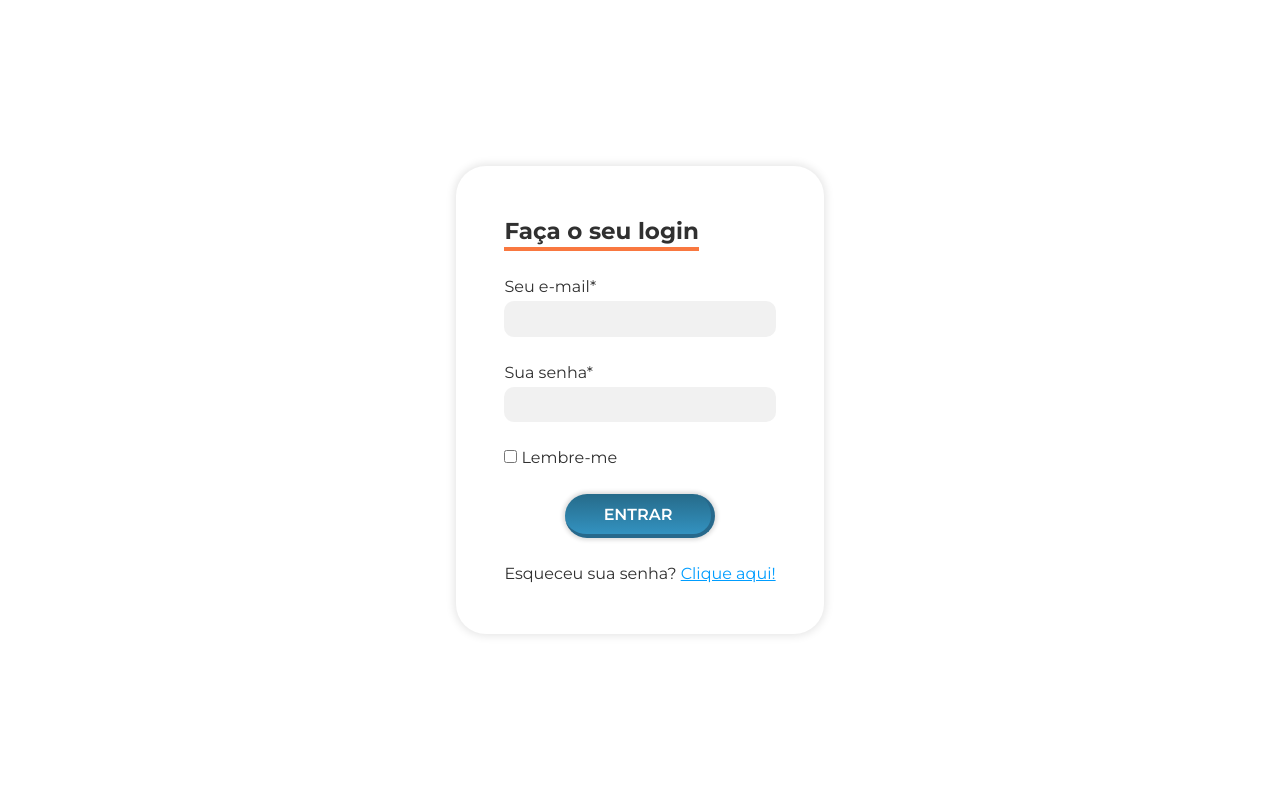
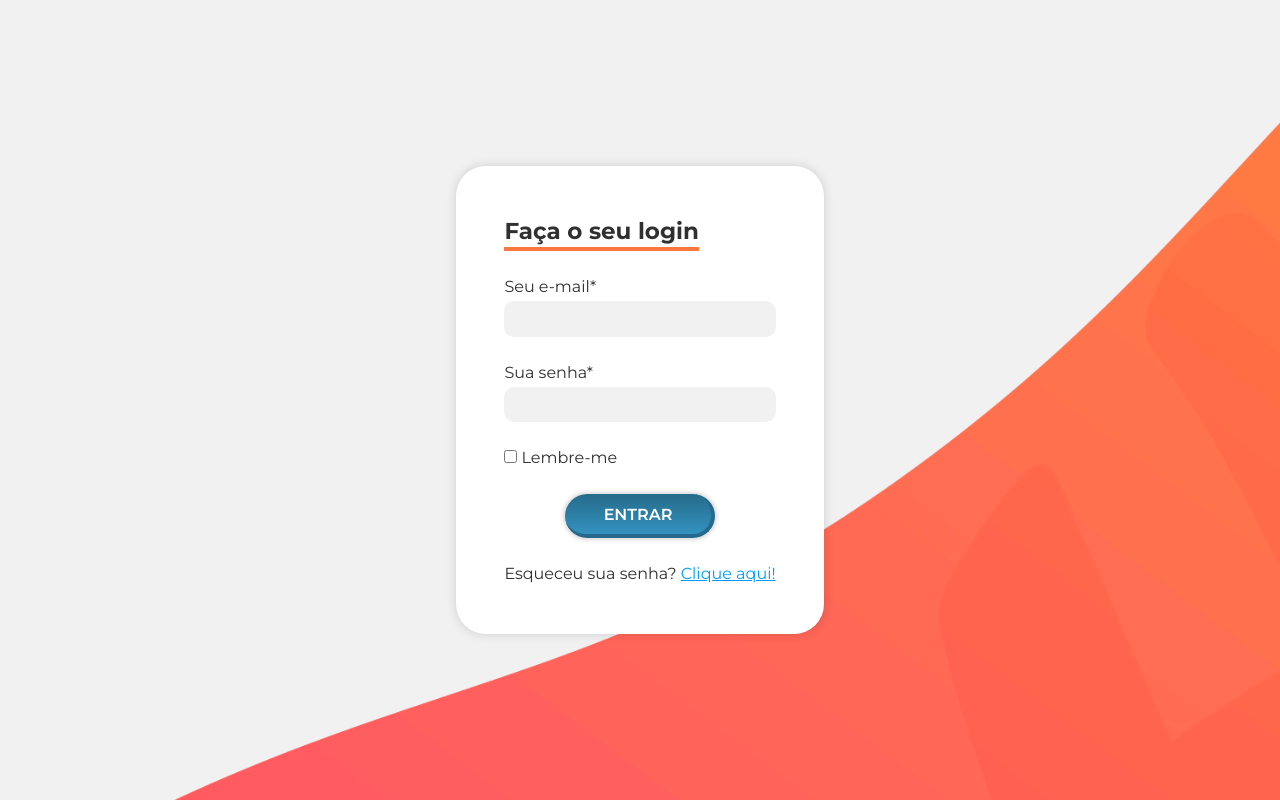
Before and after one commit to joaoguilherme96/HashtagLoginClone, a plain HTML site: page index.html in a window 1280 px wide. Drawn offline with Linux system fonts and the light colour scheme; the site is published under a folder, as on GitHub Pages, so addresses that start at the root find nothing.

Commit message:
arrumando a fonte do background

```diff
--- a/static/style.css
+++ b/static/style.css
@@ -16,7 +16,7 @@ body {
 }
 
 section {
-  background-image: url("/static/imagem-fundo.png");
+  background-image: url("./imagem-fundo.png");
   background-size: cover;
   background-position: center;
   background-repeat: no-repeat;
```
